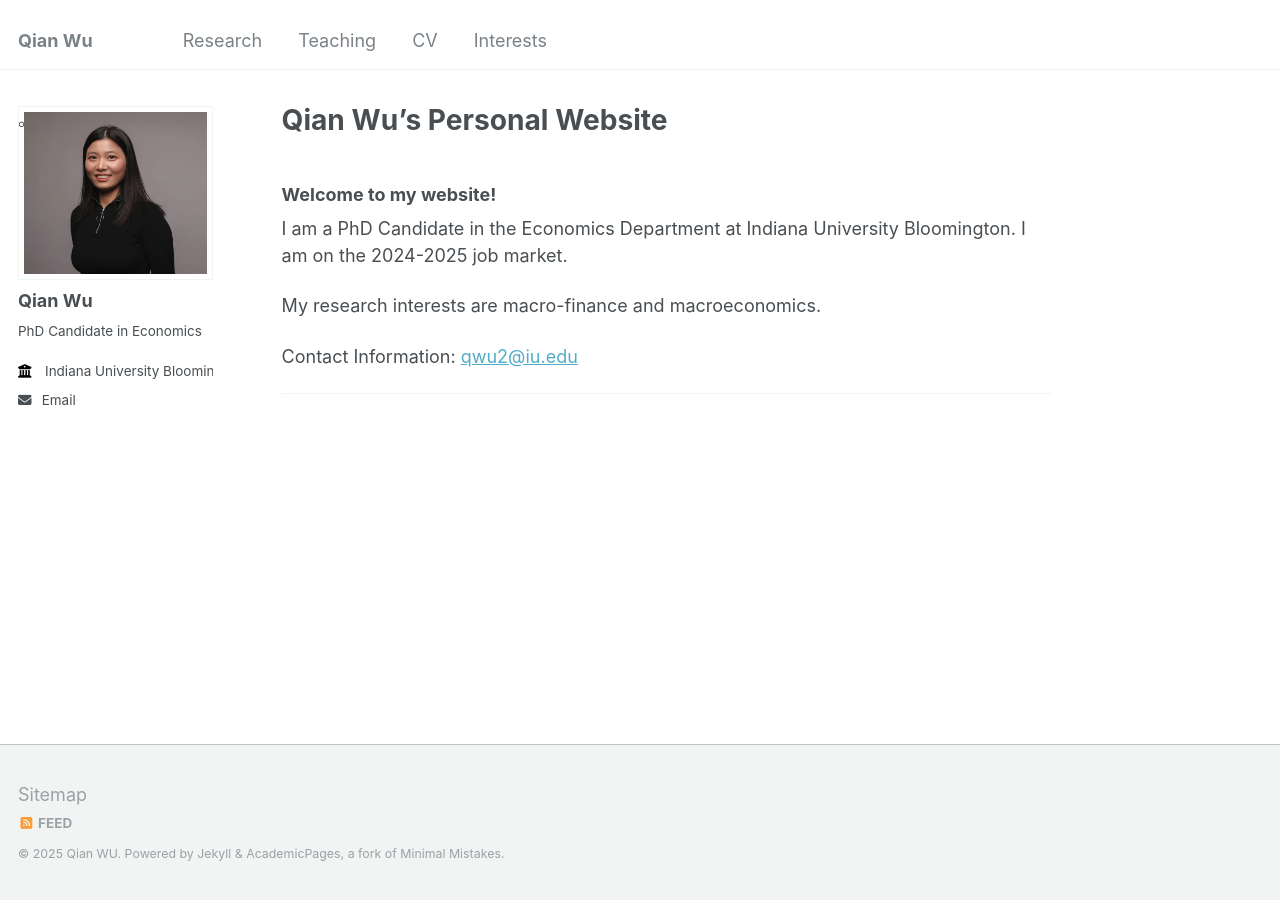
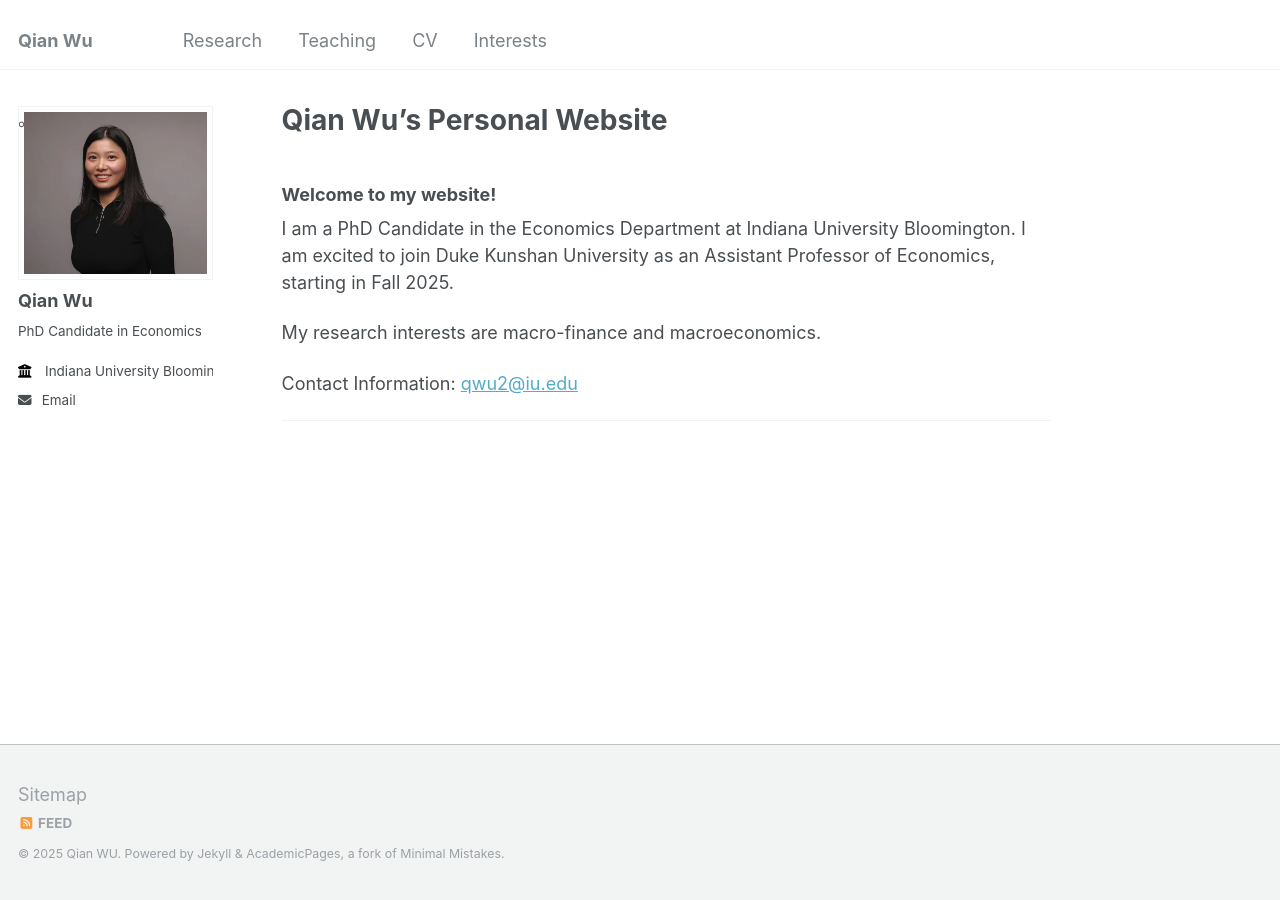
Before and after one commit to qianwu-ef/qianwu-ef.github.io, a Jekyll site: the page built from _pages/about.md, in a window 1280 px wide. Built offline with Jekyll 4.4.1, drawn with Linux system fonts in a browser that asks for light colours.

Commit message:
Update about.md

```diff
--- a/_pages/about.md
+++ b/_pages/about.md
@@ -7,7 +7,7 @@ redirect_from:
 ---
 ### Welcome to my website!
 
-I am a PhD Candidate in the Economics Department at Indiana University Bloomington. I am on the 2024-2025 job market.
+I am a PhD Candidate in the Economics Department at Indiana University Bloomington. I am excited to join Duke Kunshan University as an Assistant Professor of Economics, starting in Fall 2025.
 
 My research interests are macro-finance and macroeconomics.
 
```
